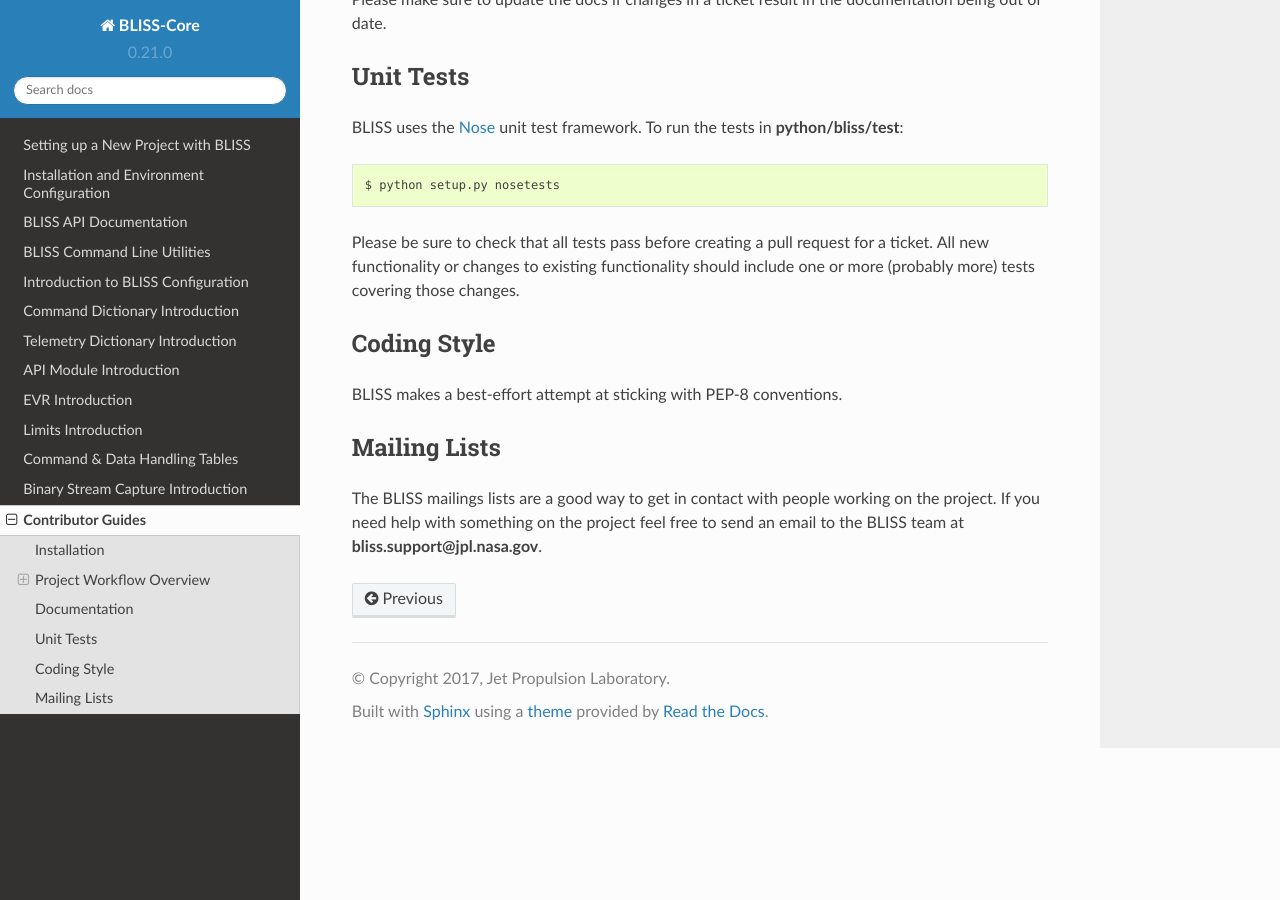
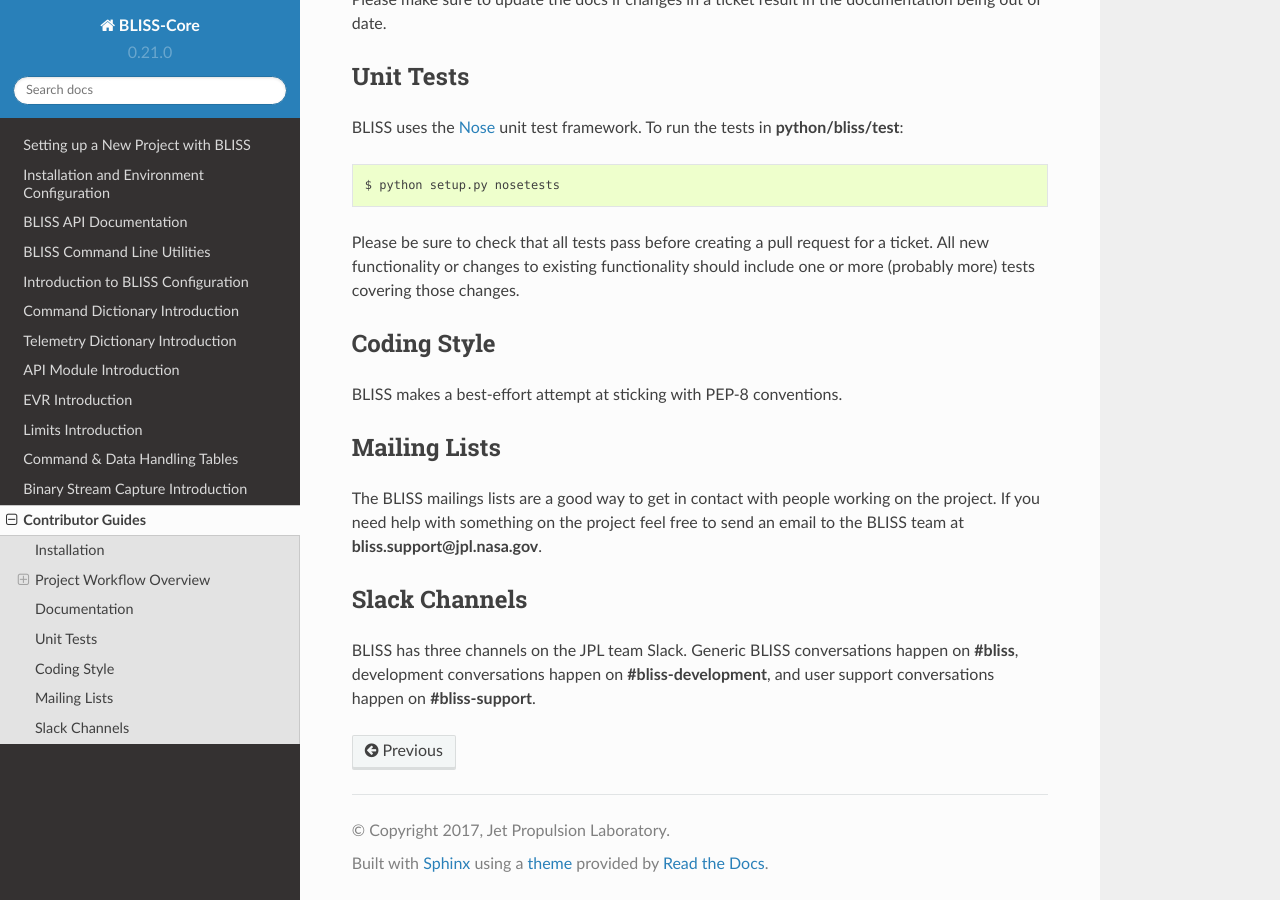
Before and after one commit to NASA-AMMOS/AIT-Core, a Sphinx documentation site: the page built from doc/source/contribute.rst, in a window 1280 px wide and 900 px high, scrolled down 2000 px. Built offline with Sphinx 7.4.7 and the Read the Docs theme 2.0.0, drawn with Linux system fonts in a browser that asks for light colours.

Commit message:
Issue #317 - Add Slack channels info to contributor docs

```diff
--- a/doc/source/contribute.rst
+++ b/doc/source/contribute.rst
@@ -94,3 +94,8 @@
 -------------
 
 The BLISS mailings lists are a good way to get in contact with people working on the project. If you need help with something on the project feel free to send an email to the BLISS team at **bliss.support@jpl.nasa.gov**.
+
+Slack Channels
+--------------
+
+BLISS has three channels on the JPL team Slack. Generic BLISS conversations happen on **#bliss**, development conversations happen on **#bliss-development**, and user support conversations happen on **#bliss-support**.
```
